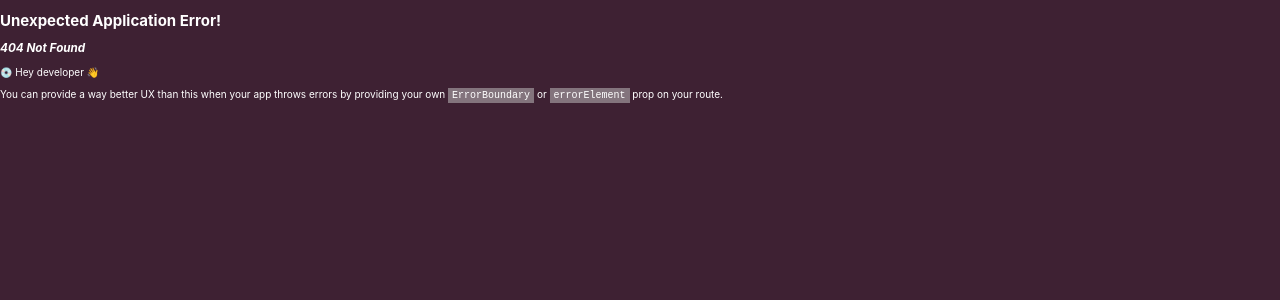
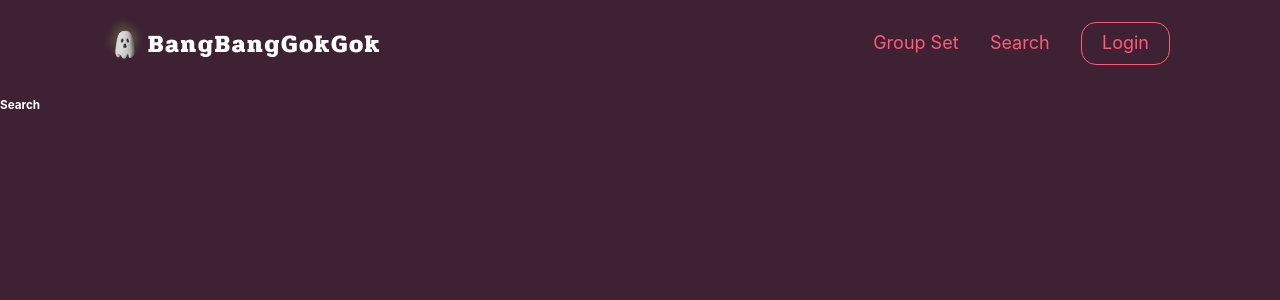
Before and after one commit to predictyson/BangBangGokGok, a React (Vite) app in the folder FrontEnd/: page /search in a window 1280 px wide. Before the commit this address had no page. Shown: the top 300 px of the page. Built offline with nearby package versions, Linux system fonts and the light colour scheme.

Commit message:
✨ feat: 헤더에 라우터 추가

```diff
--- a/FrontEnd/src/components/common/Header.tsx
+++ b/FrontEnd/src/components/common/Header.tsx
@@ -3,7 +3,9 @@ import styled from "styled-components";
 import Ghost from "@/assets/common/Ghost.png";
 import Logo from "@/assets/common/Logo.png";
 import { theme } from "@/styles/theme";
+import { useNavigate } from "react-router-dom";
 export default function Header() {
+  const navigate = useNavigate();
   return (
     <Container>
       <div className="left-container">
@@ -16,13 +18,14 @@ export default function Header() {
           src={Logo}
           alt="logo"
           style={{ width: "26rem", height: "3rem", cursor: "pointer" }}
+          onClick={() => navigate("/main")}
         />
       </div>
       <div className="middle-container"></div>
       <div className="right-container">
-        <NavItem>Group Set</NavItem>
-        <NavItem>Search</NavItem>
-        <NavButton>Login</NavButton>
+        <NavItem onClick={() => navigate("/groupset")}>Group Set</NavItem>
+        <NavItem onClick={() => navigate("/search")}>Search</NavItem>
+        <NavButton onClick={() => navigate("/login")}>Login</NavButton>
       </div>
     </Container>
   );
--- /dev/null
+++ b/FrontEnd/src/pages/GroupSetPage.tsx
@@ -0,0 +1,10 @@
+import React from "react";
+import Header from "@/components/common/Header";
+export default function MainPage() {
+  return (
+    <>
+      <Header />
+      <h3>Groupset</h3>
+    </>
+  );
+}
--- /dev/null
+++ b/FrontEnd/src/pages/SearchPage.tsx
@@ -0,0 +1,10 @@
+import React from "react";
+import Header from "@/components/common/Header";
+export default function MainPage() {
+  return (
+    <>
+      <Header />
+      <h3>Search</h3>
+    </>
+  );
+}
--- a/FrontEnd/src/router.tsx
+++ b/FrontEnd/src/router.tsx
@@ -4,12 +4,15 @@ import Root from "@/pages/Root";
 import SignUpPage from "./pages/Auth/SingUpPage";
 import LoginPage from "./pages/Auth/LoginPage";
 import MainPage from "@/pages/MainPage";
-
+import GroupSetPage from "@/pages/GroupSetPage";
+import SearchPage from "@/pages/SearchPage";
 const router = createBrowserRouter([
   { path: "/", element: <Root /> },
   { path: "/signup", element: <SignUpPage /> },
   { path: "/login", element: <LoginPage /> },
   { path: "/main", element: <MainPage /> },
+  { path: "/groupset", element: <GroupSetPage /> },
+  { path: "/search", element: <SearchPage /> },
 ]);
 
 export default router;
```
